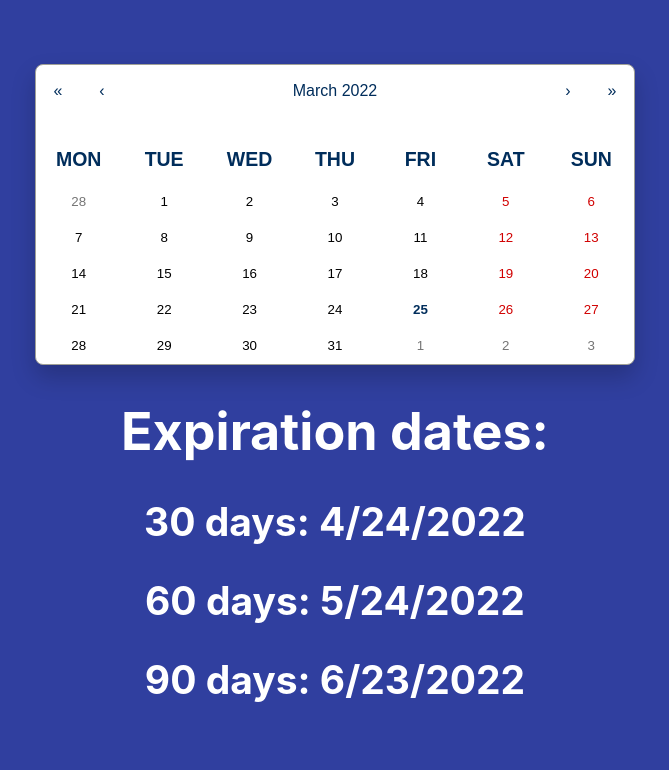
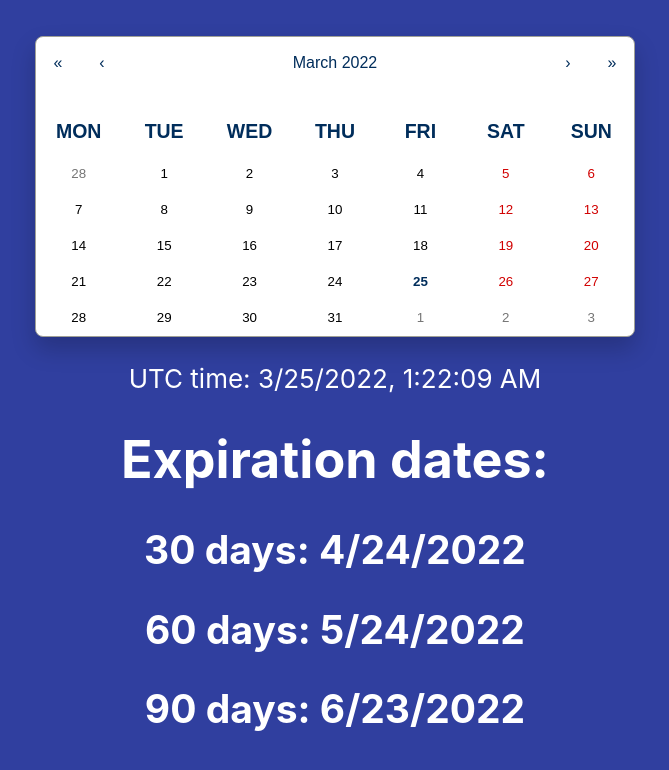
Before and after one commit to coreycarter10/date-calc, a React (Create React App) app: page / in a window 1280 px wide. Shown: the top 770 px of the page, without its empty margins (305-974 px from the left). Built offline with nearby package versions, Linux system fonts and the light colour scheme.

Commit message:
Added UTC

```diff
--- a/src/components/DatePicker.js
+++ b/src/components/DatePicker.js
@@ -10,7 +10,7 @@ const DatePicker = () => {
     setDate(e);
   };
 
-  // const today = new Date();
+  const today = new Date();
   const thirtyDays = new Date(date);
   const sixtyDays = new Date(date);
   const ninetyDays = new Date(date);
@@ -18,6 +18,7 @@ const DatePicker = () => {
   thirtyDays.setDate(date.getDate() + 30);
   sixtyDays.setDate(date.getDate() + 60);
   ninetyDays.setDate(date.getDate() + 90);
+  let now = today.toLocaleString();
 
   return (
     <div>
@@ -26,6 +27,7 @@ const DatePicker = () => {
           onDateChange(value);
         }}
       />
+      <p>UTC time: {now}</p>
       <h1>Expiration dates:</h1>
       <h2>30 days: {thirtyDays.toLocaleDateString()}</h2>
       <h2>60 days: {sixtyDays.toLocaleDateString()}</h2>
```
